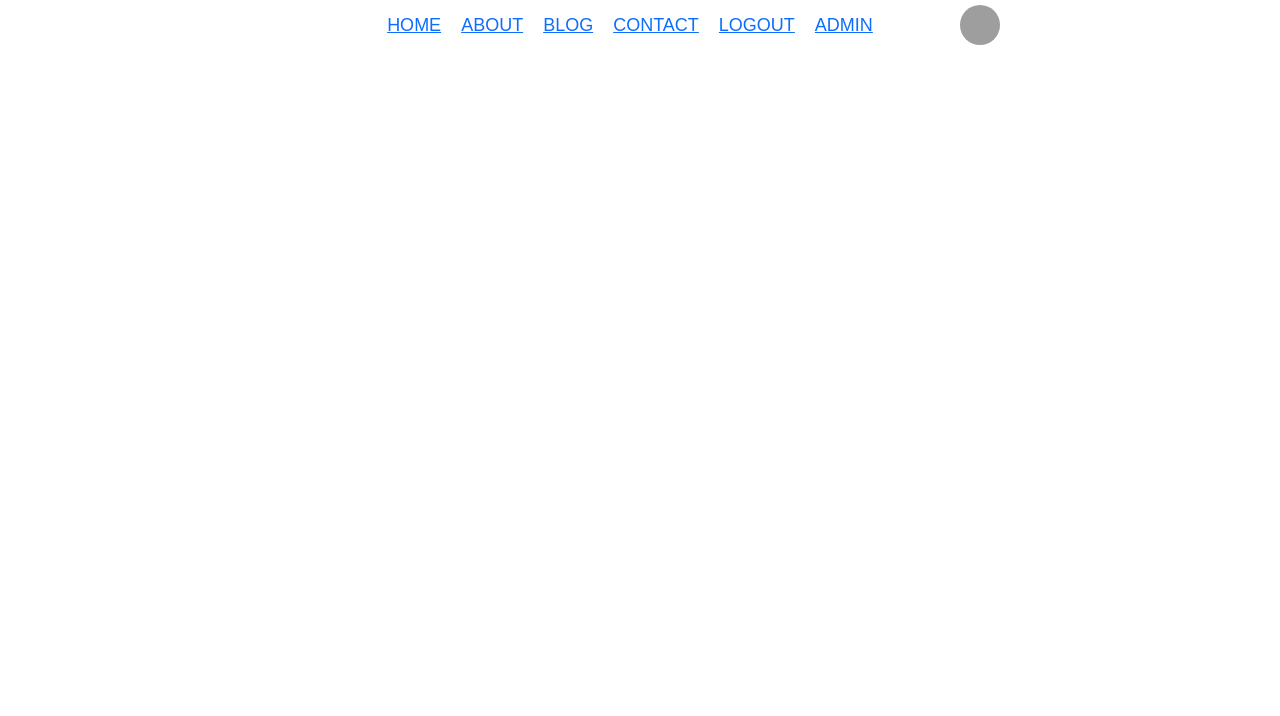
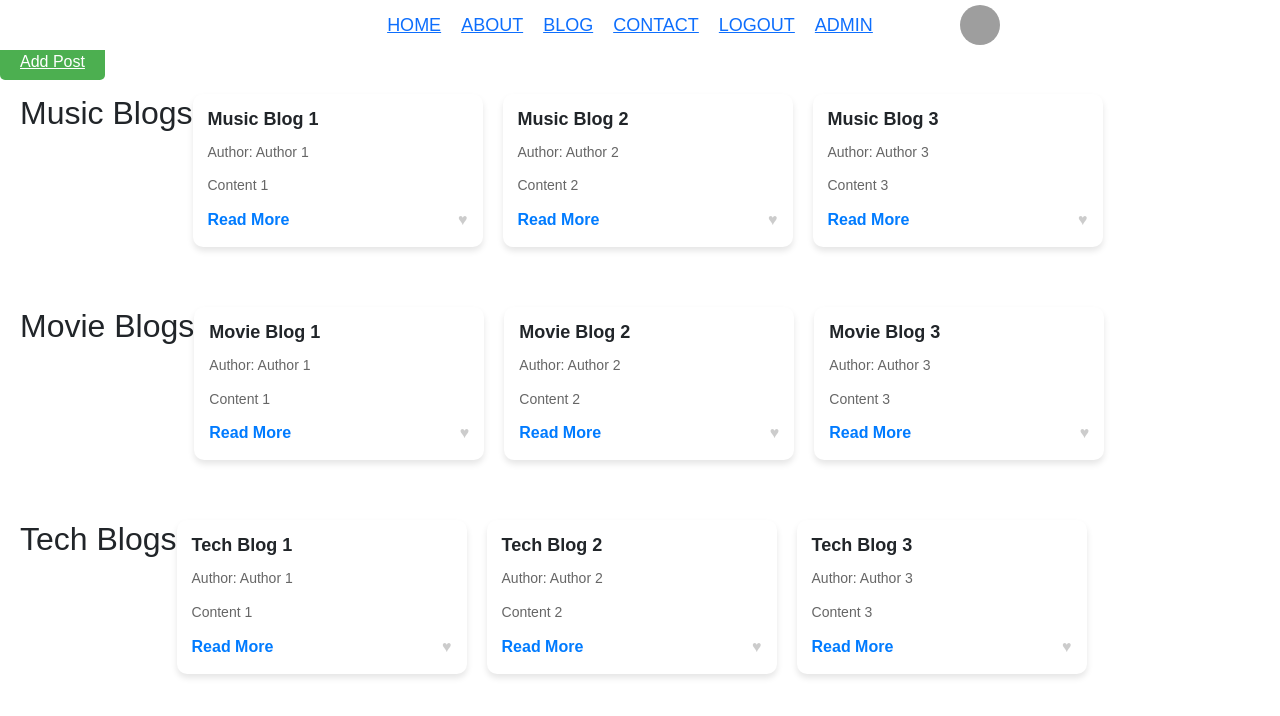
Before and after one commit to Rajiv-Bhandari/React-Coursework, a React (Create React App) app: page /blogs in a window 1280 px wide. Shown: the top 716 px of the page. Built offline with nearby package versions, Linux system fonts and the light colour scheme; grey boxes are pictures that could not be loaded; some icons are missing.

Commit message:
made multiple templetes and includes to only show add post in blog section

```diff
--- a/src/App.js
+++ b/src/App.js
@@ -8,10 +8,12 @@ import LoginSignup from "./components/loginsignup/loginsignup";
 import Contact from "./components/contact/contact";
 // import AdminSidebar from "./components/adminsidebar/AdminSidebar";
 import AdminHome from "./components/admin/adminhome/adminhome";
+import AddPostButton from "./components/posts/addpostbutton";
 
 import Profile from './components/profile/Profile';
 import Changepassword from './components/profile/Changepassword';
 import AddPost from './components/posts/Addpost';
+import NewBlog from './components/posts/newblog';
 
 function App() {
   return (
@@ -24,7 +26,8 @@ function App() {
         <Route path="/addpost" element={<AddPost />} />
         <Route path="/loginsignup" element={<LoginSignup />} />
         <Route path="/post/singlePOST" element={<Singlepost />} />
-
+        {/* <Route path="/blogs" element={<Blog />} /> */}
+        <Route path="/blogs" element={<NewBlog />} />
         <Route path="/contact" element={<Contact />} />
         <Route path="/profile" element={<Profile />} />
         <Route path="/changepassword" element={<Changepassword />} />
--- a/src/components/home/home.js
+++ b/src/components/home/home.js
@@ -2,6 +2,7 @@ import Footer from "../footer/footer";
 import Header from "../header/Header";
 import Post from "../posts/posts";
 import Sidebar from "../sidebar/sidebar";
+import AddPostButton from "../posts/addpostbutton";
 import AdminSidebar from "../admin/adminsidebar/adminSidebar";
 import "./home.css";
 import Contact from "../contact/contact";
@@ -11,6 +12,7 @@ export default function home() {
     <>
       <Header />
       <div className="home">
+      {/* <AddPostButton/> */}
         <Post />
         <Sidebar />
         {/* <AdminSidebar /> */}
--- /dev/null
+++ b/src/components/posts/addpostbutton.js
@@ -0,0 +1,12 @@
+import React from 'react';
+import { Link } from "react-router-dom";
+
+export default function addPostButton() {
+  return (
+    <div>
+        <Link to="/addpost" className="addPostButton">
+          Add Post
+        </Link>
+    </div>
+  );
+}
--- /dev/null
+++ b/src/components/posts/newblog.js
@@ -0,0 +1,16 @@
+import React from 'react';
+import { Link } from "react-router-dom";
+import AddPostButton from "../posts/addpostbutton";
+import Posts from "../posts/posts";
+
+export default function NewBlog() {
+  return (
+    <div>
+        <AddPostButton/>
+        {/* <Link to="/post" className="addPostButton">
+          Add Post
+        </Link> */}
+        <Posts/>
+    </div>
+  );
+}
--- a/src/components/posts/posts.js
+++ b/src/components/posts/posts.js
@@ -2,6 +2,7 @@ import "./posts.css";
 import React, { useState } from "react";
 import { Link } from "react-router-dom";
 import Sidebar from "../sidebar/sidebar";
+import addPostButton from "./addpostbutton";
 
 const initialMusicBlogs = [
   {
--- a/src/components/sidebar/sidebar.js
+++ b/src/components/sidebar/sidebar.js
@@ -5,9 +5,9 @@ import { Link } from "react-router-dom";
 export default function Sidebar() {
   return (
     <div className="sidebar">
-      <Link to="/addpost" className="addPostButton">
+      {/* <Link to="/addpost" className="addPostButton">
         Add Post
-      </Link>
+      </Link> */}
       {/* <div className="sidebarItem">
         <span className="sidebarTitle">CATEGORIES</span>
         <ul className="sidebarList">
```
